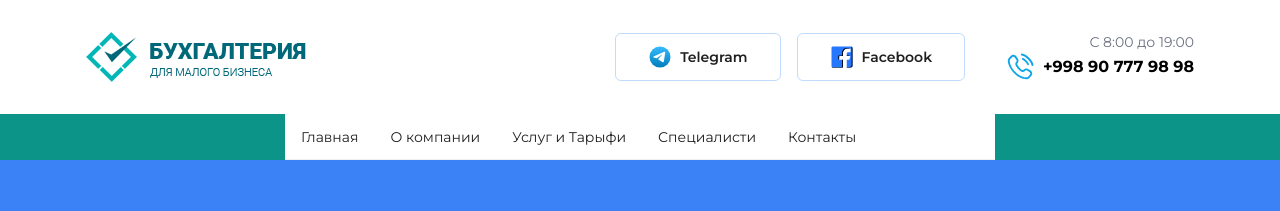
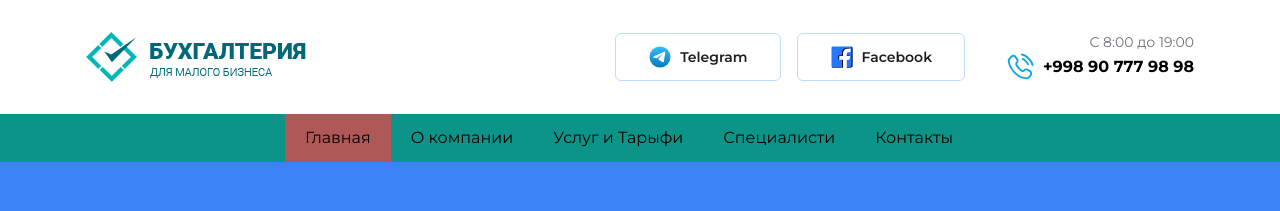
Before and after one commit to BehruzbekBotirovich/Accounting, a Vue app: page / in a window 1280 px wide. Shown: the top 211 px of the page. Built offline with nearby package versions, Linux system fonts and the light colour scheme.

Commit message:
navbar changed

```diff
--- a/src/components/HeaderMain.vue
+++ b/src/components/HeaderMain.vue
@@ -54,25 +54,25 @@
 
         </div>
     </header>
-    <div class="bg-teal-600 ">
+    <div class="bg-teal-600  sticky z-30" style="top: -1px;">
         <nav class="main-container flex justify-center">
-            <a-menu mode="horizontal" class="items-center" style="width: 710px;">
-                <a-menu-item :class="{ active: activeSection === 'main' }" key="1">
+            <ul class="navbar" style="width: 710px;">
+                <li :class="{ active: activeSection === 'main' }" key="1">
                     <RouterLink to="/">Главная </RouterLink>
-                </a-menu-item>
-                <a-menu-item :class="{ active: activeSection === 'product' }" key="2">
+                </li>
+                <li :class="{ active: activeSection === 'about' }" key="2">
                     <router-link to="/about">О компании</router-link>
-                </a-menu-item>
-                <a-menu-item :class="{ active: activeSection === 'tarifs' }" key="3">
-                    <a @click.prevent="scrollTo('tarifs')" href="#">Услуг и Тарыфи</a>
-                </a-menu-item>
-                <a-menu-item :class="{ active: activeSection === 'faq' }" key="4">
-                    <a @click.prevent="scrollTo('faq')" href="#">Специалисти</a>
-                </a-menu-item>
-                <a-menu-item key="6">
-                    Контакты
-                </a-menu-item>
-            </a-menu>
+                </li>
+                <li :class="{ active: activeSection === 'tarifs' }" key="3">
+                    <a @click.prevent="navigateAndScroll('tarifs')" href="#">Услуг и Тарыфи</a>
+                </li>
+                <li :class="{ active: activeSection === 'experts' }" key="4">
+                    <a @click.prevent="navigateAndScroll('experts')" href="#">Специалисти</a>
+                </li>
+                <li :class="{ active: activeSection === 'contacts' }" key="6">
+                    <a @click.prevent="navigateAndScroll('contacts')" href="#"> Контакты</a>
+                </li>
+            </ul>
 
         </nav>
     </div>
@@ -82,22 +82,29 @@
 </template>
 
 <script setup>
+
+import { useRouter } from 'vue-router';
 import { ref, onMounted, onUnmounted } from 'vue';
+const router = useRouter();
 const activeSection = ref('');
-const showMobileMenu = ref(false); // State to show/hide mobile menu
 
-// menu boyicha navigatsiya scroll boyicha
 const scrollTo = (elementId) => {
     const element = document.getElementById(elementId);
-    showMobileMenu.value = false;
     if (element) {
         element.scrollIntoView({ behavior: 'smooth' });
         activeSection.value = elementId;
     }
 };
 
+const navigateAndScroll = (elementId) => {
+    router.push('/').then(() => {
+        // Ожидаем завершения перехода по маршруту, затем выполняем прокрутку
+        scrollTo(elementId);
+    });
+};
+
 const handleScroll = () => {
-    const sections = ['about-us', 'product', 'workings', 'faq', 'contact'];
+    const sections = ['main', 'tarifs', 'experts', 'contacts', 'about'];
     const scrollPosition = window.scrollY + window.innerHeight / 2;
 
     for (const section of sections) {
@@ -112,6 +119,7 @@ const handleScroll = () => {
     }
 };
 
+
 onMounted(() => {
     window.addEventListener('scroll', handleScroll);
     handleScroll(); // To set the active section on initial load
@@ -122,4 +130,17 @@ onUnmounted(() => {
 });
 </script>
 
-<style lang="scss" scoped></style>
+<style scoped>
+.active {
+    background: #af5858;
+
+}
+
+.navbar {
+    display: flex;
+    align-items: center;
+   }
+   .navbar>li{
+    padding: 12px 20px;
+   }
+</style>
--- a/src/pages/about/AboutPage.vue
+++ b/src/pages/about/AboutPage.vue
@@ -1,5 +1,5 @@
 <template>
-    <div class="main-container">
+    <div class="main-container" id="about">
 
         <h1 class="flex items-center gap-2">Главная
             <RightOutlined style="font-size: 10px;" /> О компании
--- a/src/pages/about/components/Recvizits.vue
+++ b/src/pages/about/components/Recvizits.vue
@@ -2,7 +2,7 @@
     <a-table :columns="columns" :dataSource="data" :pagination="false" :showHeader="false" bordered>
         <template #bodyCell="{ column, text }">
             <span v-if="column.key === 'key'" class="font-bold" v-html="text"></span>
-            <span v-else v-html="text"></span>
+            <span v-else class="align-top" v-html="text"></span>
         </template>
     </a-table>
 </template>
@@ -33,12 +33,36 @@ const data = ref([
         value: '2024',
     },
     {
-        key: 'Тип окон',
-        value: 'Пластиковые окна',
+        key: 'Адрес',
+        value: 'Россия, 125040, г. Москва, ул. Большая Пироговская 18/1',
     },
     {
-        key: 'Особенности',
-        value: 'Экологичность<br>Высокая теплоизоляция<br>Долговечность',
+        key: 'E-mail',
+        value: 'емаил',
+    },
+    {
+        key: '  Банковские реквизиты',
+        value: 'р/с 406 018 109 452 530 XXX XX <br>ГУ Банка России по ЦФО г. Москва 35<br>БИК 044525XXX <br>ОКТМО 46744XXX <br>  ОГРН 1177746026XXX <br>КБК 00004120000000000XXX',
+    },
+    {
+        key: 'Коды',
+        value: 'ИНН 7728358XXX <br> КПП 502401XXX <br> л/с 20860D20XXX «Название фирмы»',
+    },
+    {
+        key: 'И.о. генерального директора',
+        value: 'ФИО',
+    },
+    {
+        key: 'E-mail',
+        value: 'емаил',
+    },
+    {
+        key: 'Главный бухгалтер',
+        value: 'ФИО',
+    },
+    {
+        key: 'E-mail',
+        value: 'емаил',
     },
 ]);
 </script>
@@ -47,4 +71,8 @@ const data = ref([
 .font-bold {
     font-weight: bold;
 }
+
+.align-top {
+    vertical-align: top;
+}
 </style>
--- a/src/pages/home/components/Experts.vue
+++ b/src/pages/home/components/Experts.vue
@@ -2,7 +2,7 @@
     <div class="bg-gray-100">
 
 
-        <div class="main-container py-10">
+        <div class="main-container py-10" id="experts">
             <div class="flex items-center justify-between mb-10">
                 <h1 class="font-semibold text-4xl ">Наши эксперты </h1>
                 <div class="flex gap-2">
--- a/src/pages/home/components/IntroPart.vue
+++ b/src/pages/home/components/IntroPart.vue
@@ -1,5 +1,5 @@
 <template>
-    <div class="bg-blue-500 py-14">
+    <div class="bg-blue-500 py-14" id="main">
         <div class="main-container flex gap-10" id="main">
             <div class="w-1/2 space-y-8 text-white">
                 <h1 class="text-5xl font-bold">БУХГАЛТЕРСКИЙ АУТСОРСИНГ </h1>
--- a/src/pages/home/components/Map.vue
+++ b/src/pages/home/components/Map.vue
@@ -1,5 +1,5 @@
 <template>
-    <div class="relative flex pt-20 bg-neutral-300">
+    <div class="relative flex pt-20 bg-neutral-300" id="contacts">
 
         <div class="w-4/5 ">
             <iframe
```
